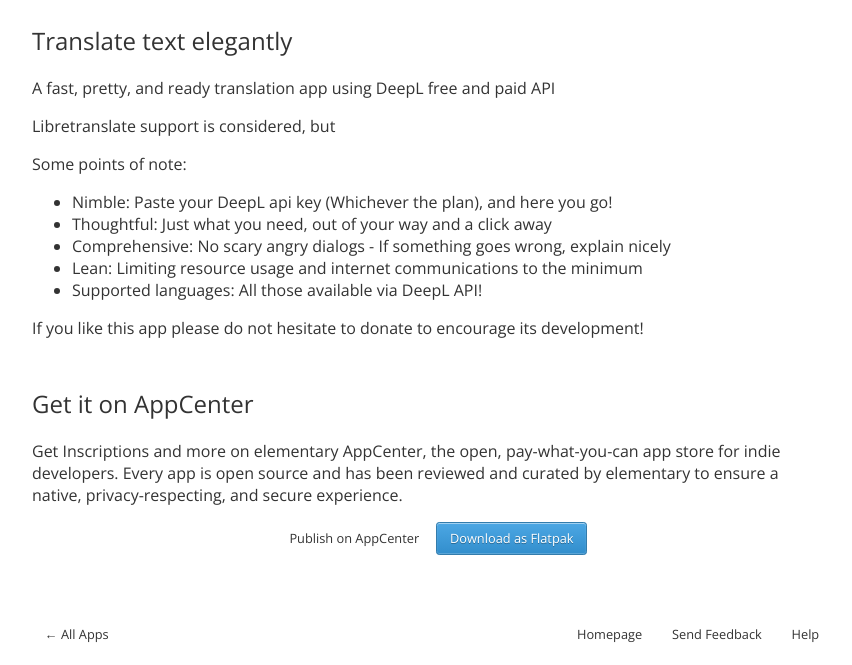
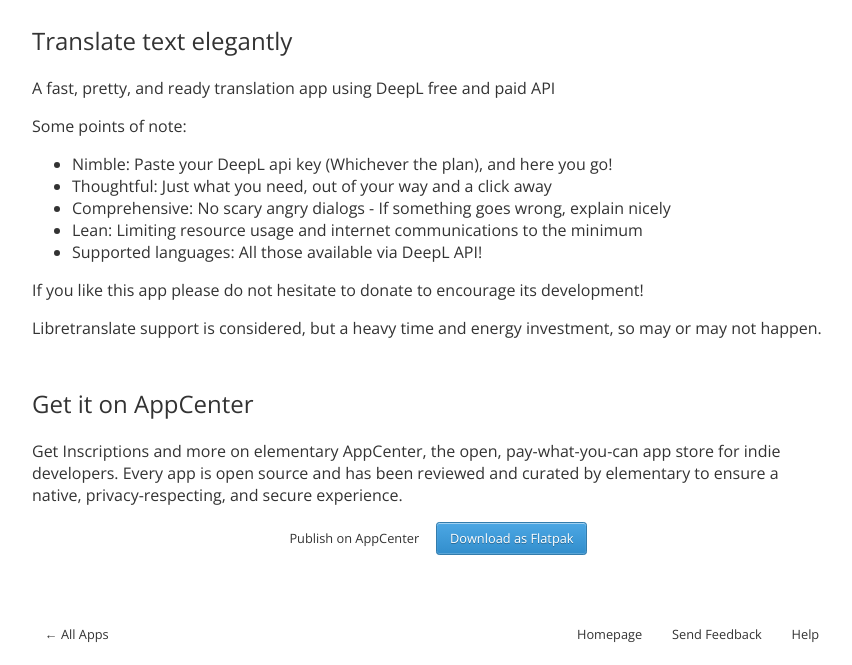
Before and after one commit to elementary/appcenter-web, a Jekyll site: the page built from _apps/io.github.elly_code.inscriptions.md, in a window 1280 px wide, cut to the strip 452-1117 px from the top of the page. Shown: the whole strip, without its empty margins (208-1060 px from the left). Built offline with Jekyll 4.4.1, drawn with Linux system fonts in a browser that asks for light colours; nearby versions of some CDN libraries; part of the change alters nothing that is shown.

```diff
--- a/_apps/io.github.elly_code.inscriptions.md
+++ b/_apps/io.github.elly_code.inscriptions.md
@@ -8,11 +8,11 @@ help_page: https://github.com/elly-code/inscriptions/issues
 bugtracker: https://github.com/elly-code/inscriptions/issues
 dist: flatpak
 screenshots:
-  - https://raw.githubusercontent.com/elly-code/inscriptions/1.0.0/data/screenshots/window-light.png
+  - https://flatpak.elementary.io/repo/screenshots/io/github/elly_code.inscriptions/c57dba8ea702d488390fbee11d3aca41/screenshots/image-1_orig.png
 color:
-  primary: "#95a3ab"
-  primary-text: "#000"
-  primary-dark: "#0e141f"
+  primary: "#65869c"
+  primary-text: "#fff"
+  primary-dark: "#33434e"
   primary-text-dark: "#fff"
 price: false
 releases:
@@ -21,7 +21,6 @@ redirect_from: /io.github.elly_code.inscriptions.desktop/
 ---
 
 <p>A fast, pretty, and ready translation app using DeepL free and paid API</p>
-<p>Libretranslate support is considered, but </p>
 <p>Some points of note:</p>
 <ul>
 <li>Nimble: Paste your DeepL api key (Whichever the plan), and here you go!</li>
@@ -31,3 +30,4 @@ redirect_from: /io.github.elly_code.inscriptions.desktop/
 <li>Supported languages: All those available via DeepL API!</li>
 </ul>
 <p>If you like this app please do not hesitate to donate to encourage its development!</p>
+<p>Libretranslate support is considered, but a heavy time and energy investment, so may or may not happen.</p>
```
